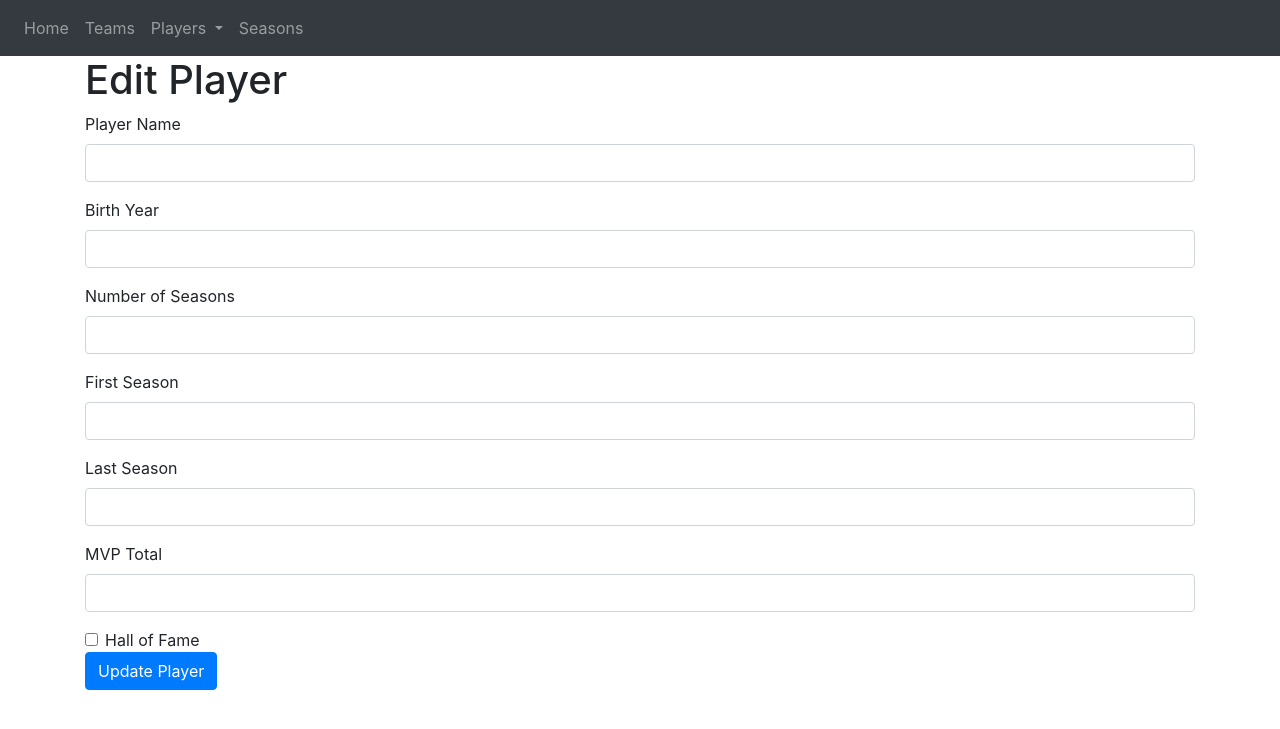
After one commit to firatkizilboga/cucumbers, a Flask app: page /edit_player/1 in a window 1280 px wide. The commit adds this page. Shown: the top 729 px of the page. Run offline with Flask 3, Linux system fonts and the light colour scheme; data that the repository does not hold is empty; some libraries are stand-ins or nearby versions.

Commit message:
Added edit and delete functionalities for players dashboard

```diff
--- a/database/DDL/player_info_per_season.sql
+++ b/database/DDL/player_info_per_season.sql
@@ -15,3 +15,6 @@ CREATE TABLE Player_Info_Per_Season (
     FOREIGN KEY (Player_ID) REFERENCES Players (Player_ID) ON DELETE CASCADE,
     FOREIGN KEY (Team_ID) REFERENCES Teams (Team_ID) ON DELETE SET NULL
 );
+
+CREATE INDEX idx_season ON Player_Season_Stats (Season_ID);
+CREATE INDEX idx_player ON Player_Season_Stats (Player_ID);
--- a/database/DDL/player_season_stats.sql
+++ b/database/DDL/player_season_stats.sql
@@ -28,3 +28,6 @@ CREATE TABLE Player_Season_Stats (
     FOREIGN KEY (Season_ID) REFERENCES Seasons (Season_ID) ON DELETE CASCADE,
     FOREIGN KEY (Player_ID) REFERENCES Players (Player_ID) ON DELETE CASCADE
 );
+
+CREATE INDEX i_season ON Player_Season_Stats (Season_ID);
+CREATE INDEX i_player ON Player_Season_Stats (Player_ID);
--- /dev/null
+++ b/flask_app/website/templates/edit_player.html
@@ -0,0 +1,47 @@
+{% extends "base.html" %}
+{% block title %} Edit Player {% endblock %}
+
+{% block content %}
+<h1>Edit Player</h1>
+
+{% if get_flashed_messages() %}
+    <ul>
+        {% for message in get_flashed_messages() %}
+            <li>{{ message }}</li>
+        {% endfor %}
+    </ul>
+{% endif %}
+
+
+<form method="POST">
+    <div class="form-group">
+        <label for="Player">Player Name</label>
+        <input type="text" class="form-control" id="Player" name="Player" value="{{ player.Player }}" required>
+    </div>
+    <div class="form-group">
+        <label for="Birth_Year">Birth Year</label>
+        <input type="number" class="form-control" id="Birth_Year" name="Birth_Year" value="{{ player.Birth_Year }}">
+    </div>
+    <div class="form-group">
+        <label for="Num_Seasons">Number of Seasons</label>
+        <input type="number" class="form-control" id="Num_Seasons" name="Num_Seasons" value="{{ player.Num_Seasons }}" required>
+    </div>
+    <div class="form-group">
+        <label for="First_Seas">First Season</label>
+        <input type="number" class="form-control" id="First_Seas" name="First_Seas" value="{{ player.First_Seas }}" required>
+    </div>
+    <div class="form-group">
+        <label for="Last_Seas">Last Season</label>
+        <input type="number" class="form-control" id="Last_Seas" name="Last_Seas" value="{{ player.Last_Seas }}" required>
+    </div>
+    <div class="form-group">
+        <label for="MVP_Total">MVP Total</label>
+        <input type="number" class="form-control" id="MVP_Total" name="MVP_Total" value="{{ player.MVP_Total }}">
+    </div>
+    <div class="form-check">
+        <input type="checkbox" class="form-check-input" id="HOF" name="HOF" {% if player.HOF %} checked {% endif %}>
+        <label class="form-check-label" for="HOF">Hall of Fame</label>
+    </div>
+    <button type="submit" class="btn btn-primary">Update Player</button>
+</form>
+{% endblock %}
--- a/flask_app/website/views.py
+++ b/flask_app/website/views.py
@@ -1,6 +1,7 @@
-from flask import Blueprint, render_template
+from flask import Blueprint, render_template, redirect, url_for, request, flash
 from flask_sqlalchemy import SQLAlchemy
 from sqlalchemy import text  # Import text for raw SQL queries
+from .utils import validate_player_data
 
 views = Blueprint('views', __name__)
 db = SQLAlchemy()
@@ -21,6 +22,78 @@ def players():
     players = db.session.execute(query).fetchall()
 
     return render_template("players.html", players=players)
+
+@views.route('/delete_player/<int:player_id>', methods=['POST'])
+def delete_player(player_id):
+    # Execute the DELETE SQL query directly
+    query = text('DELETE FROM Players WHERE Player_ID = :player_id')
+    db.session.execute(query, {'player_id': player_id})
+
+    db.session.commit()
+
+    return redirect(url_for('views.players'))
+
+@views.route('/edit_player/<int:player_id>', methods=['GET', 'POST'])
+def edit_player(player_id):
+    # Retrieve the player's details
+    query = text('SELECT * FROM Players WHERE Player_ID = :player_id')
+    player = db.session.execute(query, {'player_id': player_id}).fetchone()
+
+    if request.method == 'POST':
+        # Get updated values from the form
+        player_name = request.form.get('Player')
+        birth_year = request.form.get('Birth_Year')
+        num_seasons = request.form.get('Num_Seasons')
+        first_seas = request.form.get('First_Seas')
+        last_seas = request.form.get('Last_Seas')
+        mvp_total = request.form.get('MVP_Total')
+        hof = True if request.form.get('HOF') == 'on' else False
+
+        if mvp_total == '':
+            mvp_total = None
+        if birth_year == '':
+            birth_year = None
+        if num_seasons == '':
+            num_seasons = None
+        if first_seas == '':
+            first_seas = None
+        if last_seas == '':
+            last_seas = None
+
+        # Update the player's details in the database
+        query_update = text('''
+            UPDATE Players
+            SET Player = :player_name,
+                Birth_Year = :birth_year,
+                Num_Seasons = :num_seasons,
+                First_Seas = :first_seas,
+                Last_Seas = :last_seas,
+                MVP_Total = :mvp_total,
+                HOF = :hof
+            WHERE Player_ID = :player_id
+        ''')
+
+        is_valid, error_message = validate_player_data(birth_year, num_seasons, first_seas, last_seas, mvp_total)
+
+        if not is_valid:
+            flash(error_message, 'error')
+            return redirect(url_for('views.edit_player', player_id=player_id))
+
+        db.session.execute(query_update, {
+            'player_name': player_name,
+            'birth_year': birth_year,
+            'num_seasons': num_seasons,
+            'first_seas': first_seas,
+            'last_seas': last_seas,
+            'mvp_total': mvp_total,
+            'hof': hof,
+            'player_id': player_id
+        })
+        db.session.commit()
+
+        return redirect(url_for('views.players'))
+
+    return render_template('edit_player.html', player=player)
 
 @views.route('/player_season_stats')
 def player_season_stats():
```
Also changed, not shown: flask_app/website/templates/players.html (+7 -0 lines), flask_app/website/utils.py (added, +17 -0 lines), flask_app/website/models.py (added).
